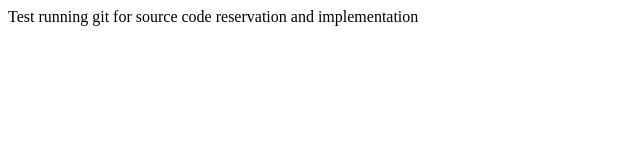
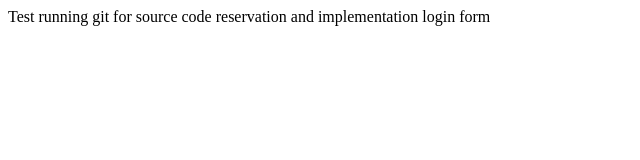
Before and after one commit to habitationTechnology/my-sample-app, a plain HTML site: page index.html in a window 1280 px wide. Shown: the full height of the page, 0-640 px from the left. Drawn offline with Linux system fonts and the light colour scheme.

Commit message:
login form

```diff
--- /dev/null
+++ b/dir2/app2.js
@@ -0,0 +1 @@
+console.log(234);
--- a/index.html
+++ b/index.html
@@ -7,5 +7,6 @@
 </head>
 <body>
   Test running git for source code reservation and implementation
+  login form
 </body>
 </html>
```
Also changed, not shown: login.html (added, +1 -0 lines), 1 other file.
